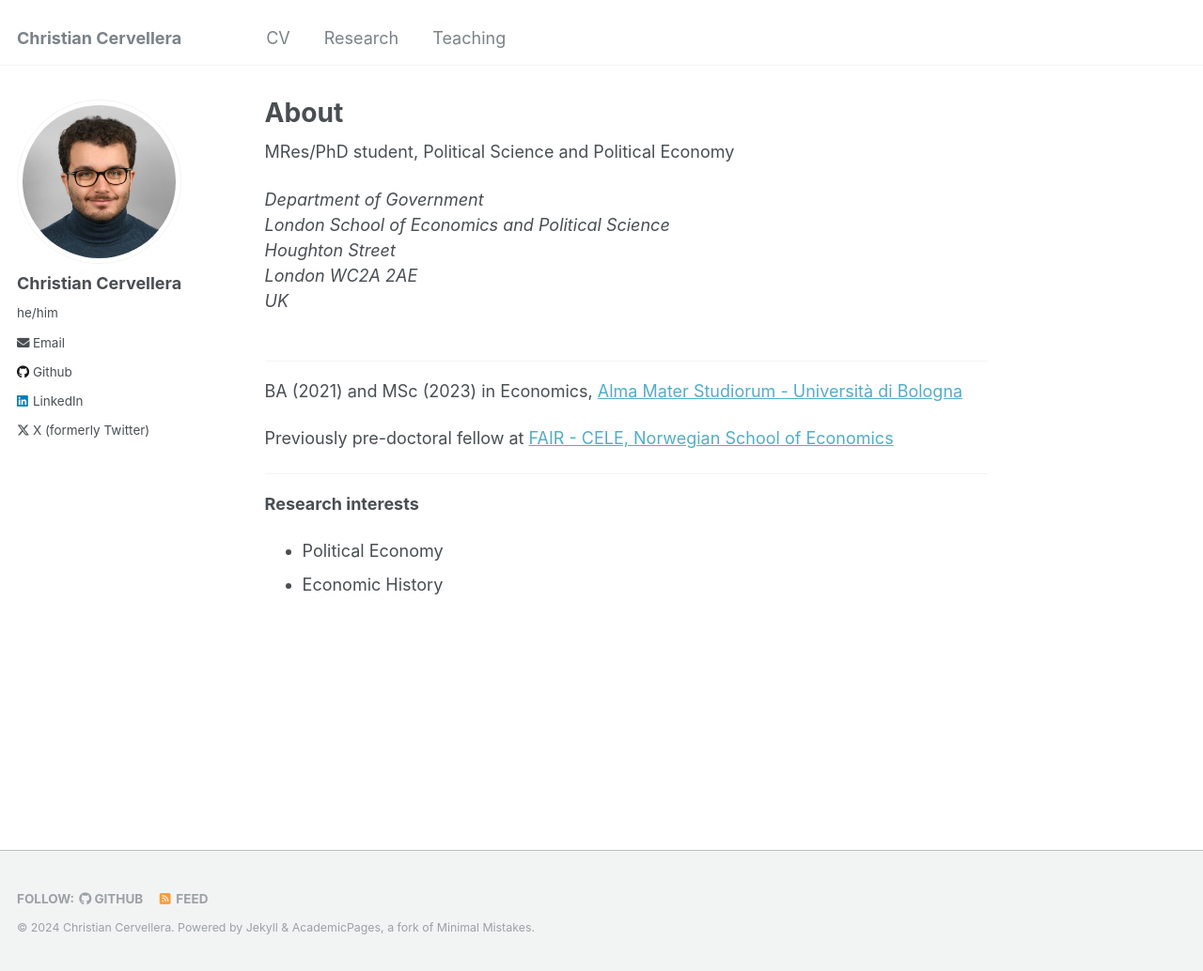
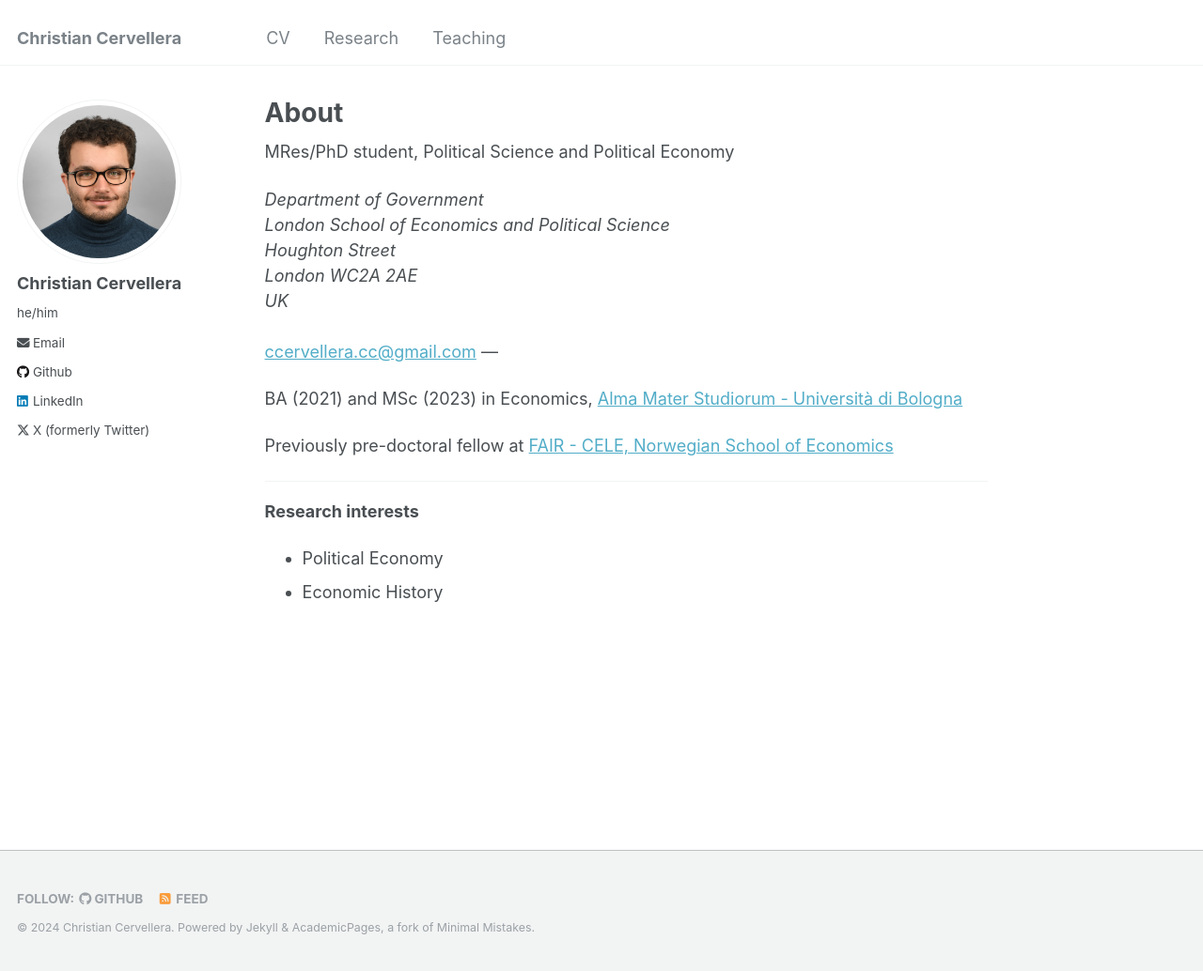
Before and after one commit to ritwika-das/ritwika-das.github.io, a Jekyll site: the page built from _pages/about.md, in a window 1280 px wide and 1034 px high. Shown: the whole window at 94% size. Built offline with Jekyll 4.4.1, drawn with Linux system fonts in a browser that asks for light colours.

Commit message:
Update about.md

```diff
--- a/_pages/about.md
+++ b/_pages/about.md
@@ -13,7 +13,7 @@ MRes/PhD student, Political Science and Political Economy
 <address>
 Department of Government<br />London School of Economics and Political Science<br />Houghton Street <br /> London WC2A 2AE<br /> UK
 </address> <br>
-
+[ccervellera.cc@gmail.com](mailto:ccervellera.cc@gmail.com)
 ---
 
 BA (2021) and MSc (2023) in Economics, [Alma Mater Studiorum - Università di Bologna](https://dse.unibo.it/it/index.html) <br>
```
